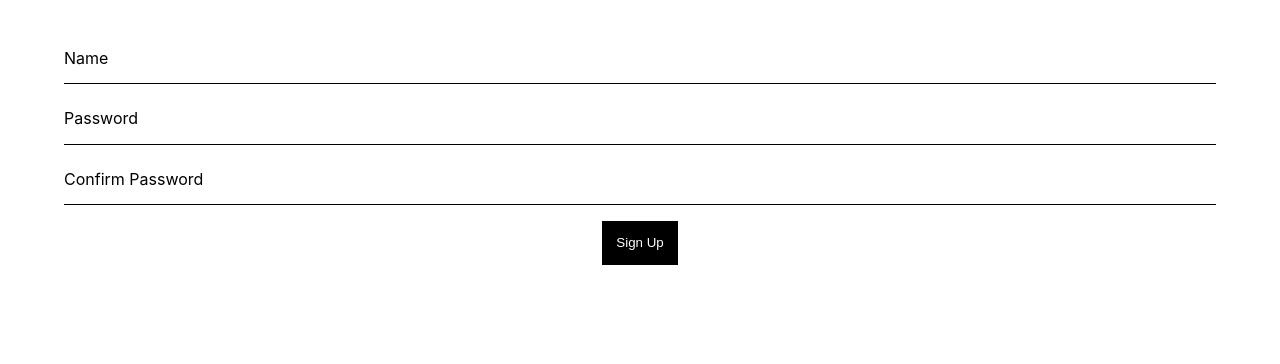
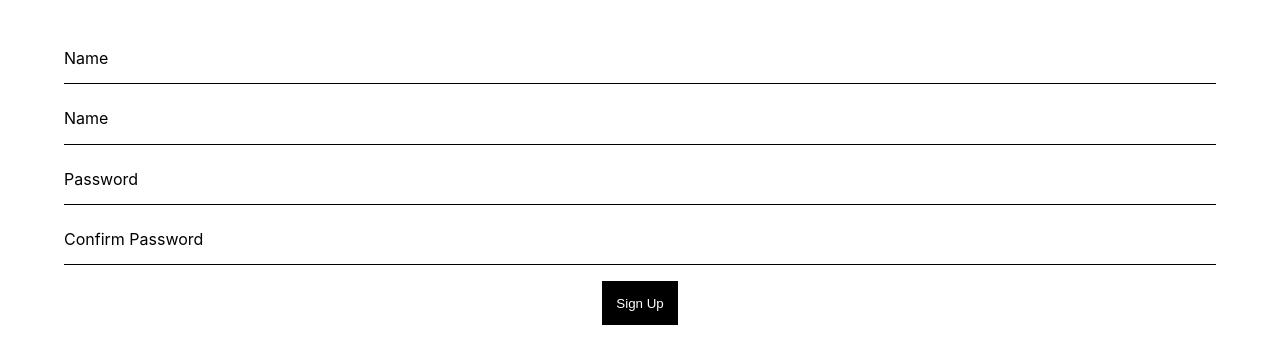
Before and after one commit to SalvadorLekan/Shopping-demo, a React (Create React App) app: page /signin in a window 1280 px wide. Shown: the top 364 px of the page. Built offline with nearby package versions, Linux system fonts and the light colour scheme.

Commit message:
corrected state error

```diff
--- a/src/components/sign-in/SignIn.js
+++ b/src/components/sign-in/SignIn.js
@@ -5,12 +5,16 @@ import Btn from '../btn/Btn'
 
 function SignIn() {
     const [value, setvalue] = useState('')
+    const [mail, setmail] = useState('')
+    const [password, setpassword] = useState('')
+    const [confirm, setconfirm] = useState('')
     return (
         <div>
             <CostumForm submitFunction={()=>console.log('object')}>
                 <FormInput name='text' type='text' svalue={value} changevalue={setvalue} required>Name</FormInput>
-                <FormInput name='password' type='password' svalue={value} changevalue={setvalue}>Password</FormInput>
-                <FormInput name='confirmpassword' type='password' svalue={value} changevalue={setvalue}>Confirm Password</FormInput>
+                <FormInput name='mail' type='email' svalue={mail} changevalue={setmail} required>Name</FormInput>
+                <FormInput name='password' type='password' svalue={password} changevalue={setpassword}>Password</FormInput>
+                <FormInput name='confirmpassword' type='password' svalue={confirm} changevalue={setconfirm}>Confirm Password</FormInput>
                 <Btn>Sign Up</Btn>
             </CostumForm>
         </div>
```
